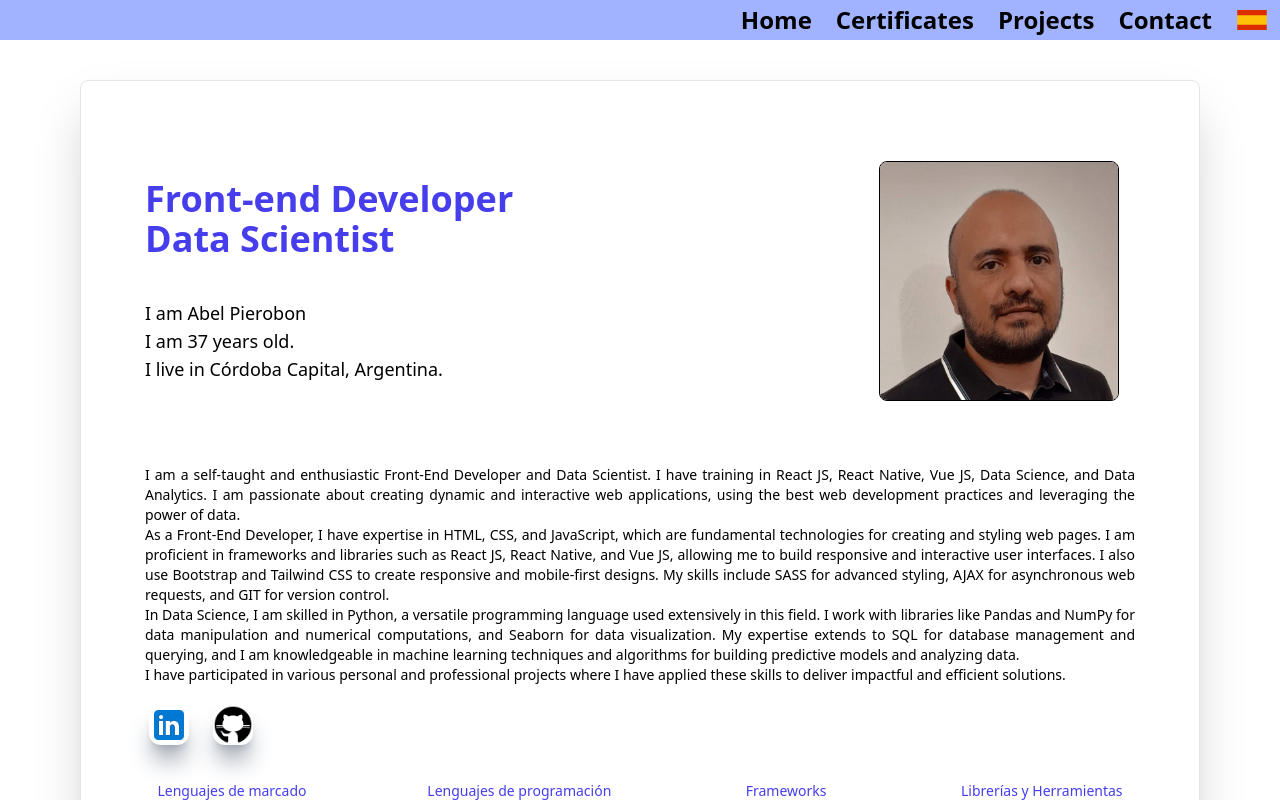
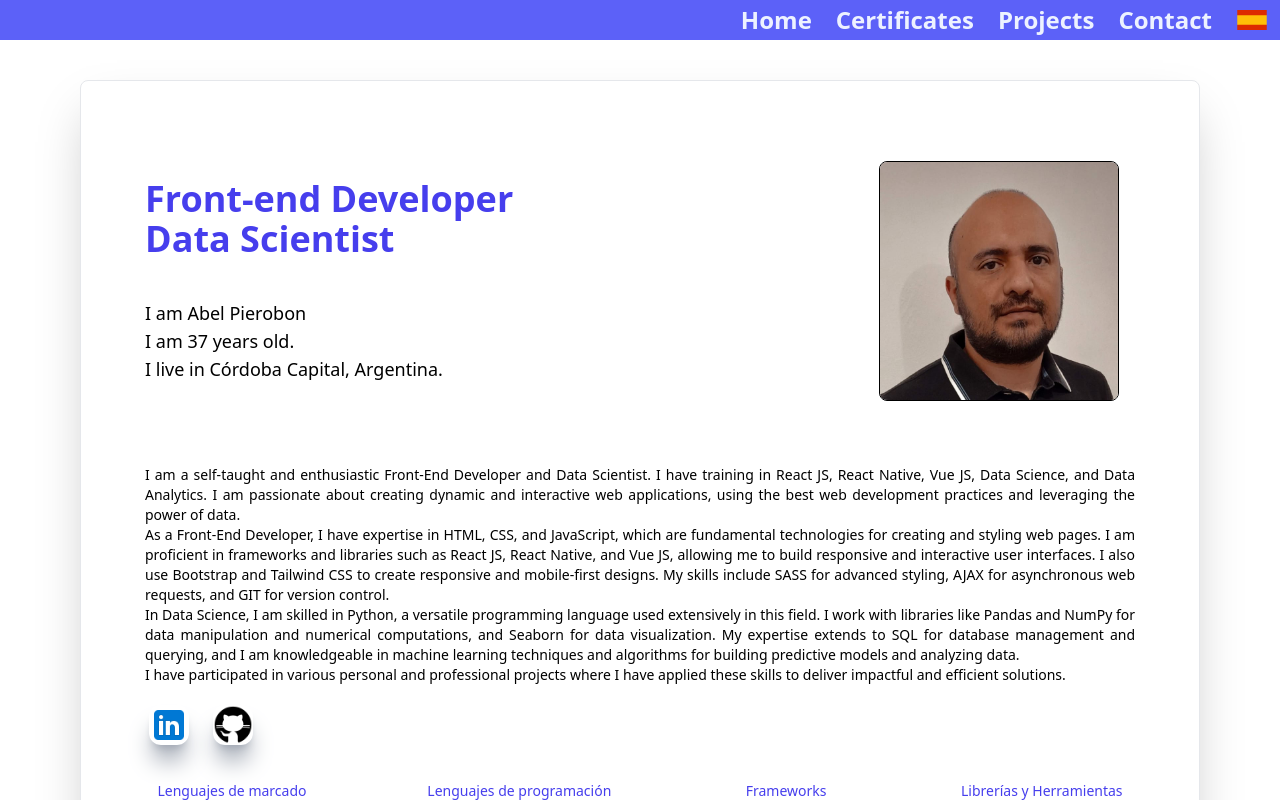
Before and after one commit to abel-pierobon/Portfolio, a React (Vite) app: page / in a window 1280 px wide. Shown: the top 800 px of the page. Built offline with nearby package versions, Linux system fonts and the light colour scheme.

Commit message:
colores de menu cambiados

```diff
--- a/src/components/Barra.jsx
+++ b/src/components/Barra.jsx
@@ -11,34 +11,34 @@ function Barra({
     ingles,
 }) {
     return (
-        <div className=" flex flex-row justify-end fixed top-0 z-10 bg-[#a1b2ff] w-full ">
-            <div className=" flex flex-row justify-end fixed top-0 z-10 bg-[#a1b2ff] w-full ">
+        <div className=" flex flex-row justify-end fixed top-0 z-10 bg-[#463eed] w-full ">
+            <div className=" flex flex-row justify-end fixed top-0 z-10 bg-[#5C61F8] w-full ">
                 <button
-                    className="  px-1 sm:px-2 py-1 mx-1 text-sm sm:text-lg  xl:text-2xl font-semibold hover:font-bold hover:text-[#463eed]"
+                    className="  px-1 sm:px-2 py-1 mx-1 text-sm sm:text-lg  xl:text-2xl text-[#edf2ff] font-semibold hover:font-bold"
                     onClick={handleHome}
                 >
                     {ingles ? idioma.barra.home : "Inicio"}
                 </button>
                 <button
-                    className="  px-2 py-1 mx-1 text-sm sm:text-lg xl:text-2xl font-semibold hover:font-bold hover:text-[#463eed]"
+                    className=" px-1 sm:px-2 py-1 mx-1 text-sm sm:text-lg  xl:text-2xl text-[#edf2ff] font-semibold hover:font-bold"
                     onClick={handleCertificaciones}
                 >
                     {ingles ? idioma.barra.certificaciones : "Certificados"}
                 </button>
                 <button
-                    className="  px-2 py-1 mx-1 text-sm sm:text-lg xl:text-2xl font-semibold hover:font-bold hover:text-[#463eed]"
+                    className=" px-1 sm:px-2 py-1 mx-1 text-sm sm:text-lg  xl:text-2xl text-[#edf2ff] font-semibold hover:font-bold"
                     onClick={handleProyectos}
                 >
                     {ingles ? idioma.barra.proyectos : "Proyectos"}
                 </button>
                 <button
-                    className="  px-2 py-1 mx-1 text-sm sm:text-lg xl:text-2xl font-semibold hover:font-bold hover:text-[#463eed]"
+                    className=" px-1 sm:px-2 py-1 mx-1 text-sm sm:text-lg  xl:text-2xl text-[#edf2ff] font-semibold hover:font-bold"
                     onClick={handleContacto}
                 >
                     {ingles ? idioma.barra.contacto : "Contacto"}
                 </button>
                 <button
-                    className="  px-2 py-1 mx-1 text-sm sm:text-lg xl:text-2xl font-semibold hover:font-bold hover:text-[#463eed]"
+                    className=" px-1 sm:px-2 py-1 mx-1 text-sm sm:text-lg  xl:text-2xl text-[#edf2ff] font-semibold hover:font-bold"
                     onClick={handleIdioma}
                 >
                     <img
```
